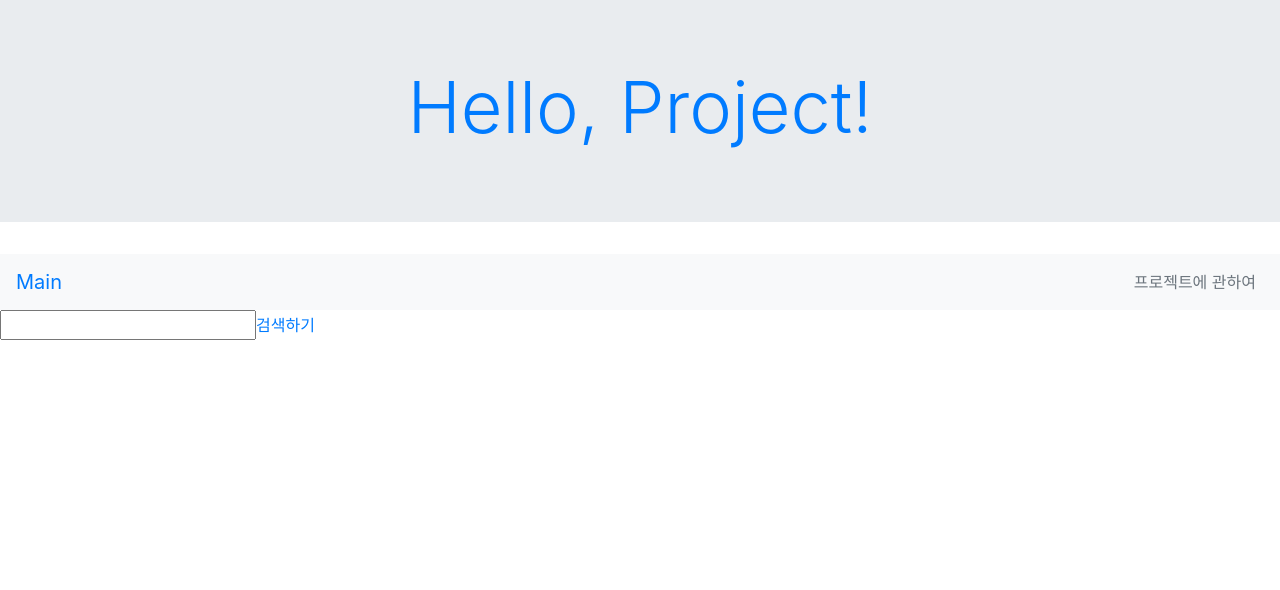
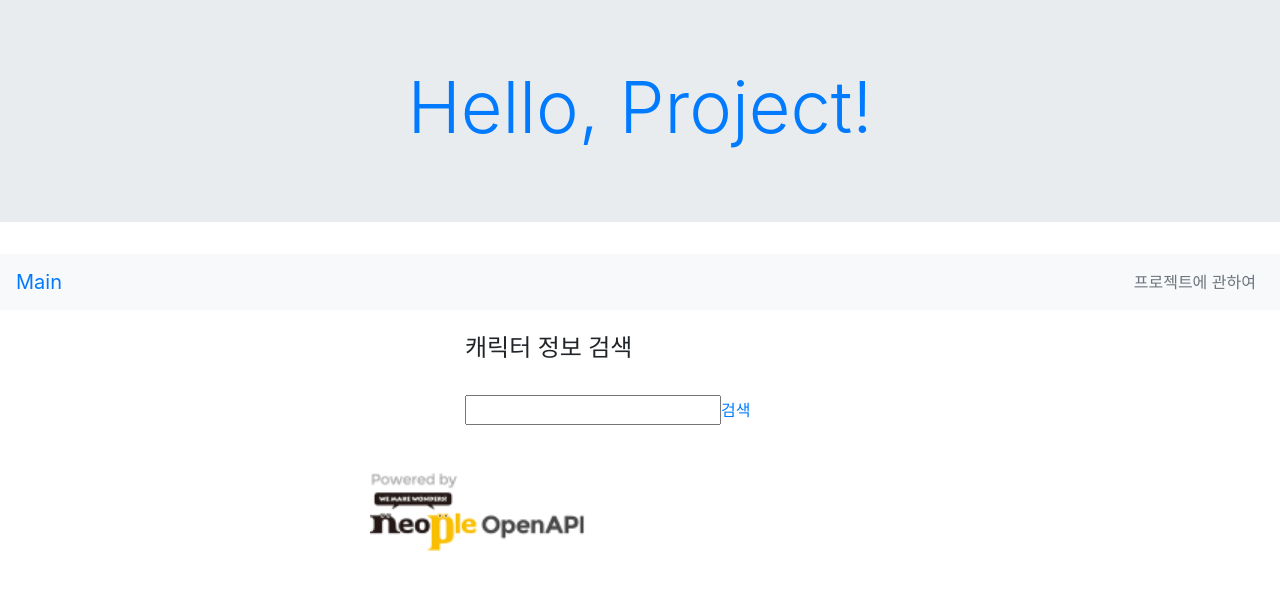
Before and after one commit to Sungjin-Wie/temp_project, a React (Create React App) app: page / in a window 1280 px wide. Shown: the top 590 px of the page. Built offline with nearby package versions, Linux system fonts and the light colour scheme.

Commit message:
최종본

```diff
--- /dev/null
+++ b/src/components/Footer.js
@@ -0,0 +1,21 @@
+import React from "react";
+import logo from "../logo.png";
+import { Container, Row, Col } from "reactstrap";
+
+const Footer = () => {
+  return (
+    <Container>
+      <Row>
+        <Col xs="3" />
+        <Col xs="auto">
+          <a href="http://developers.neople.co.kr">
+            <img src={logo} alt="Neople 오픈 API" style={{ width: "150%" }} />
+          </a>
+        </Col>
+        <Col xs="1" />
+      </Row>
+    </Container>
+  );
+};
+
+export default Footer;
--- a/src/components/index.js
+++ b/src/components/index.js
@@ -1,2 +1,3 @@
 export { default as Menu } from "./Menu";
 export { default as Header } from "./Header";
+export { default as Footer } from "./Footer";
--- a/src/pages/about.js
+++ b/src/pages/about.js
@@ -1,22 +1,9 @@
 import React from "react";
-import logo from "../logo.png";
-import { Container, Row, Col } from "reactstrap";
 
 const About = () => {
   return (
     <div>
       <br />
-      <Container>
-        <Row>
-          <Col xs="3"/>
-          <Col xs="auto">
-            <a href="http://developers.neople.co.kr">
-              <img src={logo} alt="Neople 오픈 API" style={{ width: "150%" }} />
-            </a>
-          </Col>
-          <Col xs="1"/>
-        </Row>
-      </Container>
       <br />
       <br />
       <p>
--- a/src/pages/home.js
+++ b/src/pages/home.js
@@ -1,6 +1,6 @@
 import React from "react";
 import { Query } from "react-apollo";
-import { Link, withRouter } from "react-router-dom";
+import { Link } from "react-router-dom";
 import gql from "graphql-tag";
 import {
   Card,
--- a/src/pages/info.js
+++ b/src/pages/info.js
@@ -56,6 +56,7 @@ const Info = ({ match }) => {
         if (error) return <span>error!!!!!</span>;
         return (
           <Container>
+            <br />
             <Row>
               <Col>
                 <Card style={{ width: "100%" }}>
--- a/src/pages/search.js
+++ b/src/pages/search.js
@@ -1,17 +1,33 @@
 import React, { useState } from "react";
-import { Link, Route } from "react-router-dom";
-import { Home } from "../pages";
-
+import { Link } from "react-router-dom";
+import { Container, Row, Col } from "reactstrap";
 const Search = () => {
   const [val, setVal] = useState("");
 
   return (
-      <div>
-      <input value={val} onChange={e => setVal(e.target.value)} />
-      <Link to={`/home/${val}`}>
-        검색하기
-      </Link>
-      </div>
+    <div>
+      <br />
+      <Container>
+        <Row>
+          <Col />
+          <Col>
+          <h4>캐릭터 정보 검색</h4>
+          </Col>
+          <Col />
+        </Row>
+      </Container>
+      <br />
+      <Container>
+        <Row>
+          <Col />
+          <Col>
+              <input value={val} onChange={e => setVal(e.target.value)} />
+              <Link to={`/home/${val}`}>검색</Link>
+          </Col>
+          <Col />
+        </Row>
+      </Container>
+    </div>
   );
 };
 export default Search;
--- a/src/shared/App.js
+++ b/src/shared/App.js
@@ -1,7 +1,7 @@
 import React from "react";
 import { Route, Switch } from "react-router-dom";
 import { Home, Info, About, Search } from "../pages";
-import { Menu, Header } from "../components";
+import { Menu, Header, Footer } from "../components";
 import client from "./apolloClient";
 import { ApolloProvider } from "react-apollo";
 
@@ -18,6 +18,9 @@ function App() {
           <Route path="/info" component={Info} />
           <Route exact path="/about" component={About} />
         </Switch>
+        <br />
+        <br />
+        <Footer />
       </ApolloProvider>
     </div>
   );
```
